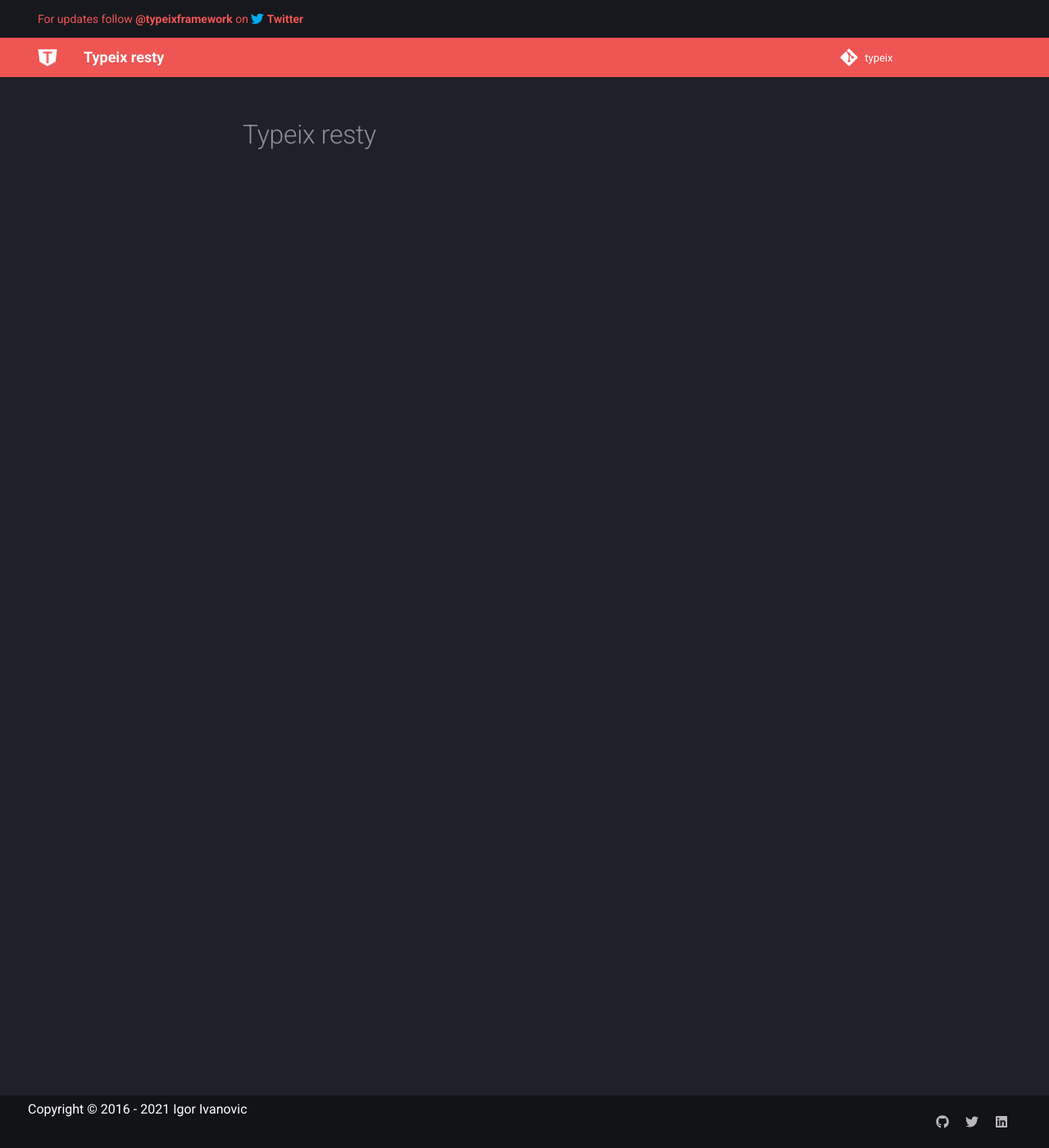
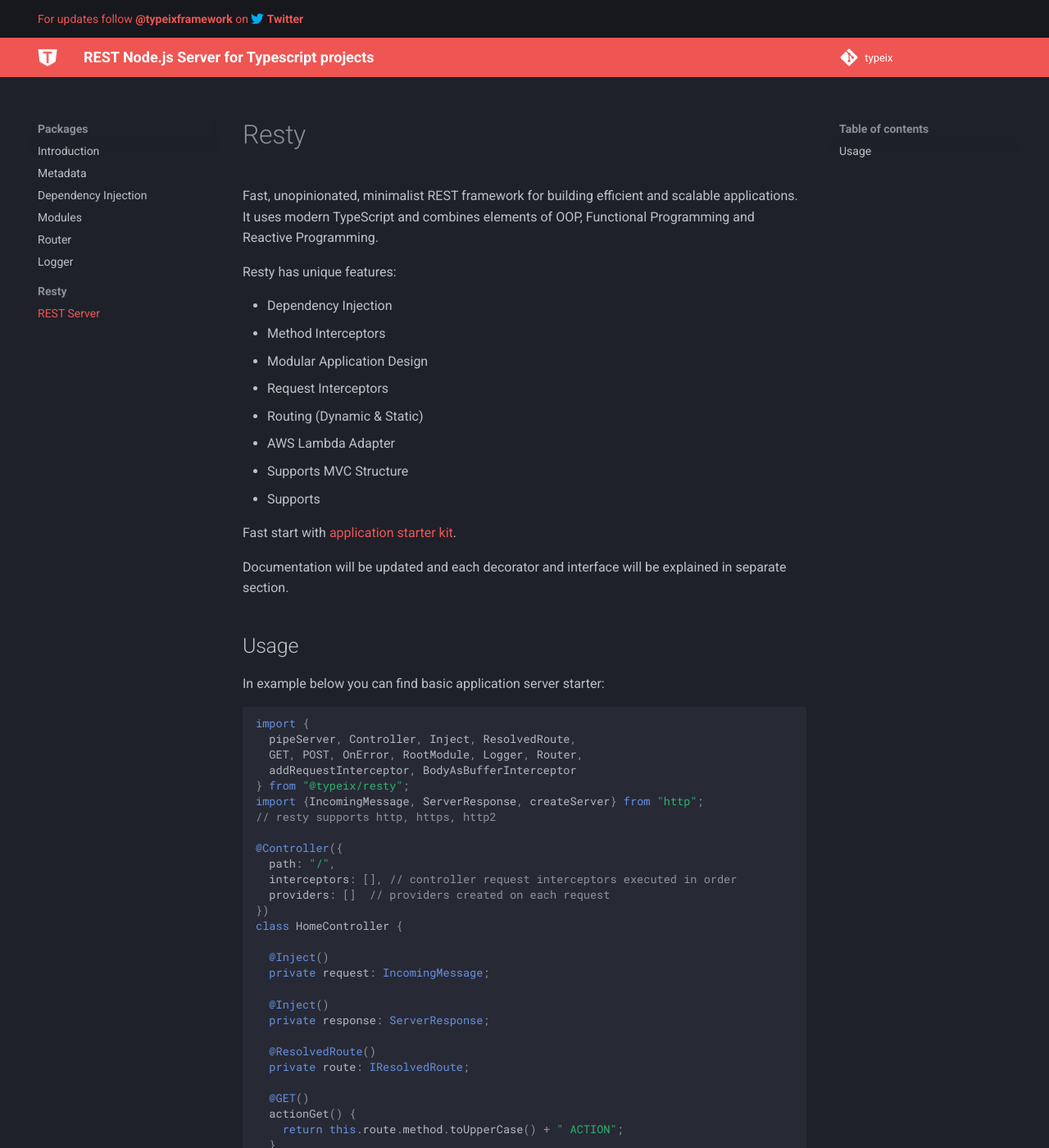
Before and after one commit to typeix/typeix.github.io, an MkDocs documentation site: the page built from docs/packages/resty/typeix-resty.md, in a window 1280 px wide and 1400 px high. Shown: the whole window at 82% size. Built offline with MkDocs 1.6.1 and Material for MkDocs 9.7.7, drawn with Linux system fonts in a browser that asks for light colours; comment, search, counter and statistics services are not loaded; some of the changed text lies outside the part shown.

Commit message:
Added roadmap & resty basic docs

````diff
--- a/docs/packages/resty/typeix-resty.md
+++ b/docs/packages/resty/typeix-resty.md
@@ -2,3 +2,94 @@
 template: main.html
 title: REST Node.js Server for Typescript projects
 ---
+# Resty
+Fast, unopinionated, minimalist REST framework for building efficient and scalable applications.
+It uses modern TypeScript and combines elements of OOP, Functional Programming and Reactive Programming.
+
+Resty has unique features:
+
+* Dependency Injection
+* Method Interceptors
+* Modular Application Design
+* Request Interceptors
+* Routing (Dynamic & Static)
+* AWS Lambda Adapter
+* Supports MVC Structure
+* Supports
+
+Fast start with [application starter kit](https://github.com/typeix/resty-webapp-starter).
+
+Documentation will be updated and each decorator and interface will be explained in separate section.
+
+## Usage
+In example below you can find basic application server starter:
+```ts
+import {
+  pipeServer, Controller, Inject, ResolvedRoute,
+  GET, POST, OnError, RootModule, Logger, Router,
+  addRequestInterceptor, BodyAsBufferInterceptor
+} from "@typeix/resty";
+import {IncomingMessage, ServerResponse, createServer} from "http";
+// resty supports http, https, http2
+
+@Controller({
+  path: "/",
+  interceptors: [], // controller request interceptors executed in order
+  providers: []  // providers created on each request
+})
+class HomeController {
+
+  @Inject()
+  private request: IncomingMessage;
+
+  @Inject()
+  private response: ServerResponse;
+
+  @ResolvedRoute()
+  private route: IResolvedRoute;
+
+  @GET()
+  actionGet() {
+    return this.route.method.toUpperCase() + " ACTION";
+  }
+
+  @POST()
+  @addRequestInterceptor(BodyAsBufferInterceptor)
+  actionAjax(body: Buffer) {
+    return JSON.stringify(body.toString());
+  }
+
+  // will match all routes on this controller
+  @OnError("*")
+  errorCase() {
+    return "FIRE ERROR CASE";
+  }
+
+  @GET("redirect")
+  actionRedirect() {
+    this.response.setHeader("Location", "/mypage");
+    this.response.writeHead(307);
+    this.response.end();
+  }
+}
+
+// DEFINE MODULE
+@RootModule({
+  imports: [], // import other modules, created at application bootstrap
+  shared_providers: [
+    {
+      provide: Logger,
+      useFactory: () => new Logger({ options: {level: "debug"}})
+    },
+    Router
+  ],
+  providers: [], // providers created at application bootstrap
+  controllers: [HomeController] // define controllers
+})
+class ApplicationModule {}
+
+// START SERVER
+const server = createServer();
+pipeServer(server, ApplicationModule);
+server.listen(4000);
+```
--- a/mkdocs.yml
+++ b/mkdocs.yml
@@ -130,10 +130,11 @@ nav:
       - Modules: packages/typeix-modules.md
       - Router: packages/typeix-router.md
       - Logger: packages/typeix-logger.md
-#      - Resty:
-#          - Server: packages/resty/typeix-resty.md
-#          - AWS Lambda Adapter: packages/resty/typeix-resty-aws-lambda.md
+      - Resty:
+          - REST Server: packages/resty/typeix-resty.md
+          # - AWS Lambda Adapter: packages/resty/typeix-resty-aws-lambda.md
 #  - Benchmarks: benchmarks.md
+  - Roeadmap: roadmap.md
 # Google Analytics
 google_analytics:
   - "G-CRNY5PJKJH"
````
Also changed, not shown: docs/roadmap.md (added, +23 -0 lines).
